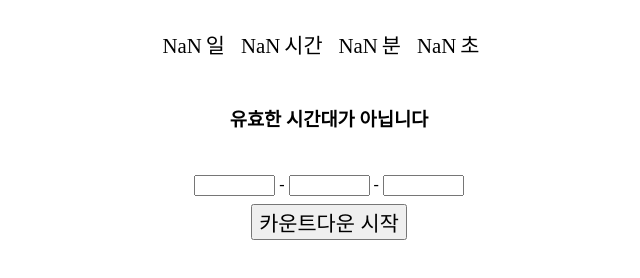
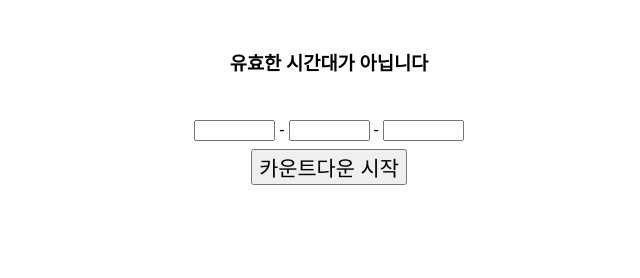
Before and after one commit to byeongjun98/nodejs_backend_study, a website: page 훈훈한 자바스크립트/D-day-counter/index.html in a window 1280 px wide. Both pictures are taken after a click on the button "카운트다운 시작". Shown: the part 98-376 px from the top of the page, without its empty margins (311-951 px from the left). Drawn offline with Linux system fonts and the light colour scheme.

Commit message:
240904 setTimeout으로 counterMaker 호출

```diff
--- a/훈훈한 자바스크립트/D-day-counter/index.html
+++ b/훈훈한 자바스크립트/D-day-counter/index.html
@@ -33,6 +33,6 @@
     <input class="target-input" id="monthInput" size="7"/> -
     <input class="target-input" id="dateInput" size="7"/>
 </div>
-<button id="start-btn" onclick="counterMaker()">카운트다운 시작</button>
+<button id="start-btn" onclick="starter()">카운트다운 시작</button>
 </body>
 </html>
--- a/훈훈한 자바스크립트/D-day-counter/script.js
+++ b/훈훈한 자바스크립트/D-day-counter/script.js
@@ -1,6 +1,6 @@
 const messageContainer = document.querySelector('#d-day-message')
 const dDayContainer = document.querySelector('#d-day-container')
-//dDayContainer.style.display = 'none'
+dDayContainer.style.display = 'none'
 messageContainer.innerHTML = '<h3>D-Day를 입력해주세요</h3>'
 
 const dataFormMaker = () => {
@@ -18,15 +18,17 @@ const counterMaker = () => {
     const targetDate = new Date(targetDateInput).setHours(0, 0, 0, 0)
     const remaining = (targetDate - nowDate) / 1000
     if (remaining <= 0) {
+        dDayContainer.style.display = 'none'
         messageContainer.innerHTML = '<h3>타이머가 종료되었습니다</h3>'
+        messageContainer.style.display = 'flex'
+        return;
     } else if (isNaN(remaining)) {
+        dDayContainer.style.display = 'none'
         messageContainer.innerHTML = '<h3>유효한 시간대가 아닙니다</h3>'
+        messageContainer.style.display = 'flex'
+        return
     }
 
-    // const remainingDate = Math.floor(remaining / 3600 / 24)
-    // const remainingHours = Math.floor(remaining / 3600) % 24
-    // const remainingMin = Math.floor(remaining / 60) % 60
-    // const remainingSec = Math.floor(remaining) % 60
     const remainingObj = {
         remainingDate: Math.floor(remaining / 3600 / 24),
         remainingHours: Math.floor(remaining / 3600) % 24,
@@ -34,28 +36,48 @@ const counterMaker = () => {
         remainingSec: Math.floor(remaining) % 60
     }
 
-    const documentObj = {
-        days: document.getElementById('days'),
-        hours: document.getElementById('hours'),
-        min: document.getElementById('min'),
-        sec: document.getElementById('sec')
+    const documentArr = ['days', 'hours', 'min', 'sec']
+    const timeKeys = Object.keys(remainingObj)
+
+    // for of문
+    let i = 0;
+    for (let tag of documentArr) {
+        document.getElementById(tag).textContent = remainingObj[timeKeys[i]];
+        i++;
     }
 
-    const timeKeys = Object.keys(remainingObj)
-    const docKeys = Object.keys(documentObj)
+    // const docKeys = Object.keys(documentObj)
+    // for 문
+    // for (let i = 0; i < timeKeys.length; i++) {
+    //     documentObj[docKeys[i]].textContent = remainingObj[timeKeys[i]]
+    // }
 
-    for (let i = 0; i < timeKeys.length; i++) {
-        documentObj[docKeys[i]].textContent = remainingObj[timeKeys[i]]
-    }
-
-    for (let key in documentObj) {
-
-    }
+    // const documentObj = {
+    //     days: document.getElementById('days'),
+    //     hours: document.getElementById('hours'),
+    //     min: document.getElementById('min'),
+    // //     sec: document.getElementById('sec')
+    // }
+    // for in 문
+    // let i = 0;
+    // for (let key in documentObj) {
+    //     documentObj[key].textContent = remainingObj[timeKeys[i]]
+    //     i++;
+    // }
 
     // documentObj.days.textContent = remainingObj.remainingDate
     // documentObj.hours.textContent = remainingObj.remainingHours
     // documentObj.min.textContent = remainingObj.remainingMin
     // documentObj.sec.textContent = remainingObj.remainingSec
 
-    // console.log(remainingDate, remainingHours, remainingMin, remainingSec)
-}
+};
+
+const starter = function () {
+    dDayContainer.style.display = 'flex'
+    messageContainer.style.display = 'none'
+    for (let i = 0; i < 100; i++) {
+        setTimeout(() => {
+            counterMaker()
+        }, 1000 * i)
+    }
+};
```
